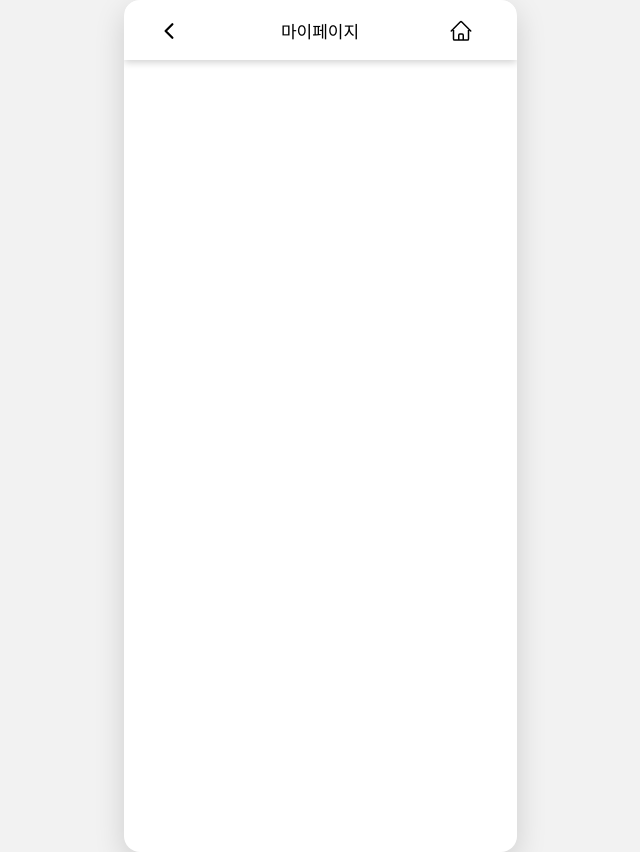
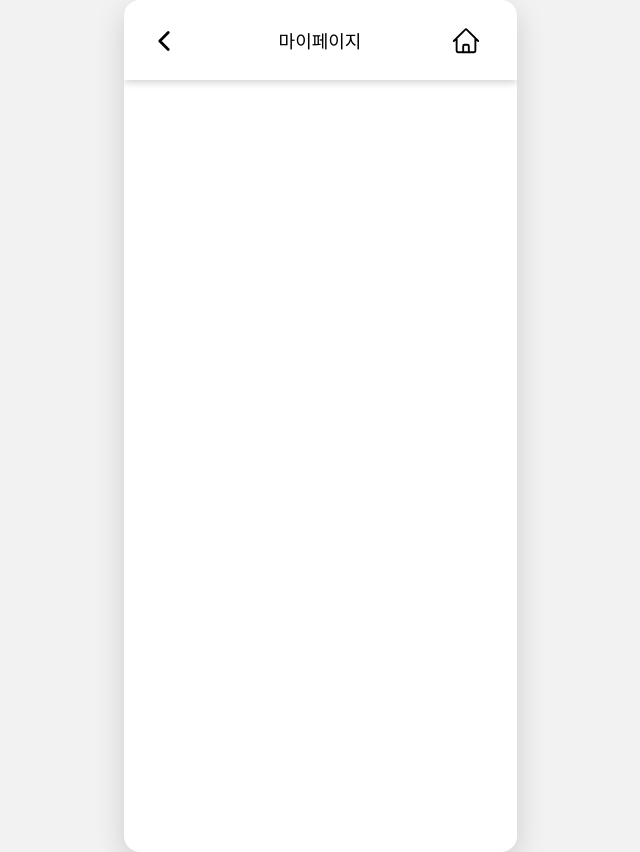
Before and after one commit to seoyoon127/goodluckbuddy_frontend, a React (Vite) app: page /mypage in a window 1280 px wide. Shown: the whole page, without its empty margins (320-960 px from the left). Built offline with nearby package versions, Linux system fonts and the light colour scheme.

Commit message:
refactor: navbar 규격 수정

```diff
--- a/src/components/navbar/LogoNavbar.jsx
+++ b/src/components/navbar/LogoNavbar.jsx
@@ -18,7 +18,7 @@ export default LogoNavbar
 
 const Container = styled.div`
     width:100%;
-    height:60px;
+    height:80px;
     background-color:white;
     box-shadow: 0 2px 8px rgba(0, 0, 0, 0.2);
     display:flex;
--- a/src/components/navbar/navbar.jsx
+++ b/src/components/navbar/navbar.jsx
@@ -22,7 +22,7 @@ export default Navbar
 
 const Container = styled.div`
     width:100%;
-    height:60px;
+    height:80px;
     background-color:white;
     box-shadow: 0 2px 8px rgba(0, 0, 0, 0.2);
     display:flex;
@@ -41,23 +41,23 @@ const IconPosition2 = styled.div`
     top:3px;
 `;
 const Title = styled.div`
-    font-size:17px;
+    font-size:18px;
     font-weight:500;
     color:black;
     position:relative;
 `
 const MyPageIcon = styled(IoPersonOutline)`
-    width:24px;
-    height:24px;
+    width:30px;
+    height:30px;
     color: #000;
 `;
 const HomeIcon = styled(HiOutlineHome)`
-    width:24px;
-    height:24px;
+    width:30px;
+    height:30px;
     color: #000;
 `;
 const BackIcon= styled(IoChevronBackOutline)`
-    width:24px;
-    height:24px;
+    width:30px;
+    height:30px;
     color: #000;
 `
```
